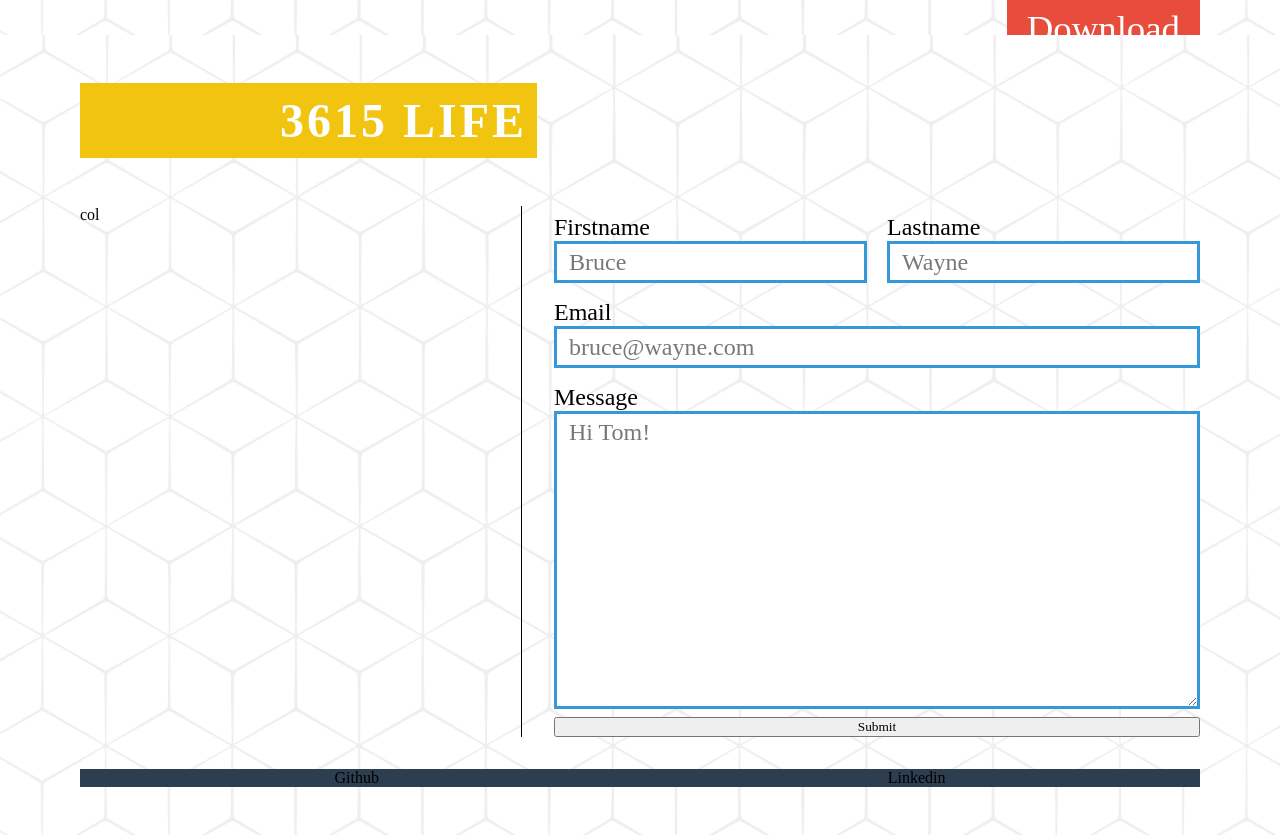
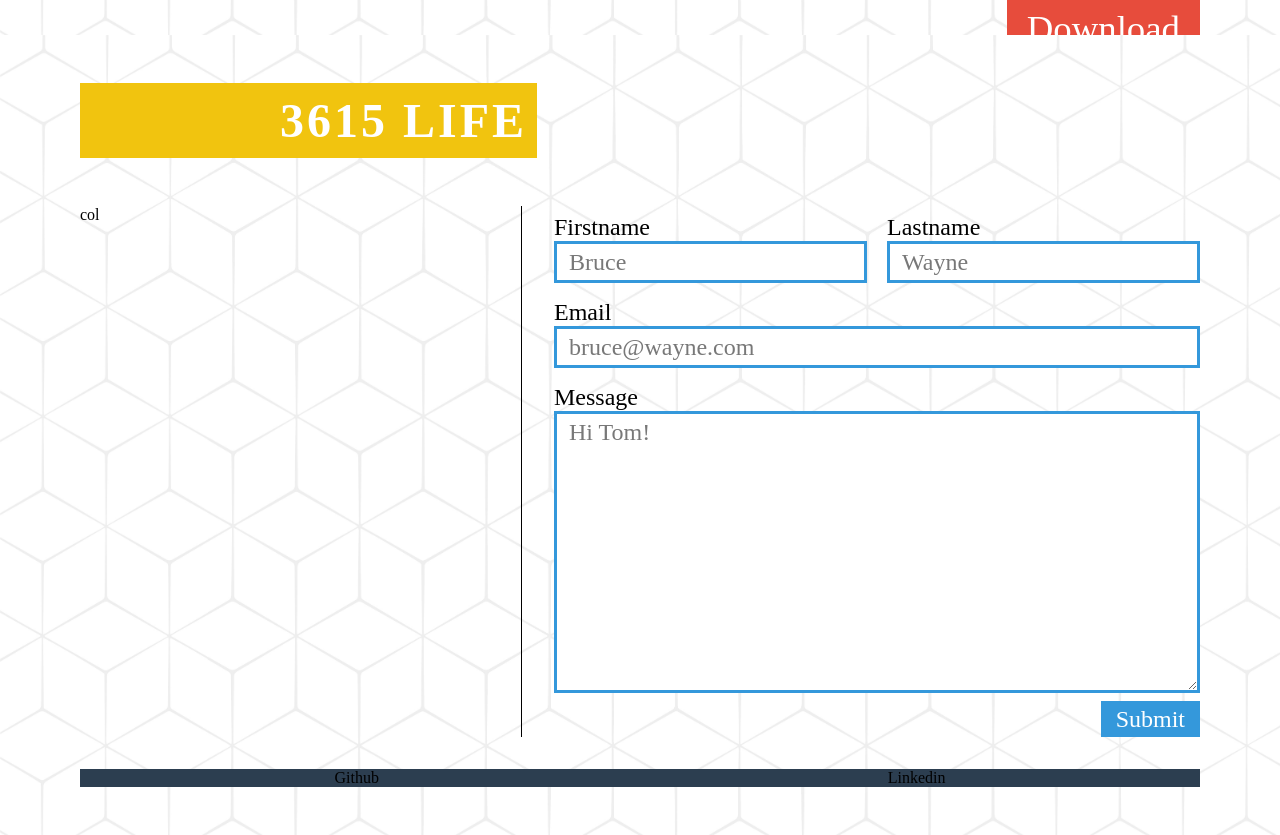
Before and after one commit to tomperr/portfolio, a PHP site: page / in a window 1280 px wide. Shown: the part 3965-4800 px from the top of the page. Run offline with PHP 8.4, Linux system fonts and the light colour scheme; some web fonts are replaced.

Commit message:
update form submit button

```diff
--- a/contact.php
+++ b/contact.php
@@ -31,7 +31,9 @@
 							<label for="form_message">Message</label>
 							<textarea class="flex-item-fill" name="form_message" id="form_message" placeholder="Hi Tom!"></textarea>
 						</div>
-						<input type="submit" name="send_mail">
+						<div align="right">
+							<input type="submit" name="send_mail">
+						</div>
 					</form>
 				</div>
 			</div>
--- a/css/general.css
+++ b/css/general.css
@@ -216,6 +216,10 @@ a.btn.btn-danger {
 
 /* FORM */
 
+form {
+	position: relative;
+}
+
 .form-control, .form-group {
 	margin-top: 0.5em;
 	margin-bottom: 0.5em;
@@ -263,3 +267,12 @@ textarea {
 input::placeholder, textarea::placeholder {
 	color: rgb(120,120,120);
 }
+
+input[type="submit"] {
+	height: 1.5em;
+	background-color: #3498db;
+	color: white;
+	font-size: 1.5em;
+	border: 3px solid #3498db;
+	padding: 0px 0.5em;
+}
--- a/index.php
+++ b/index.php
@@ -3,6 +3,8 @@
 <head>
 	<title></title>
 	<meta charset="utf-8">
+
+	<link href="https://stackpath.bootstrapcdn.com/font-awesome/4.7.0/css/font-awesome.min.css" crossorigin="anonymous">
 
 	<link rel="stylesheet" type="text/css" href="css/font.css">
 	<link rel="stylesheet" type="text/css" href="css/parallax.css">
```
